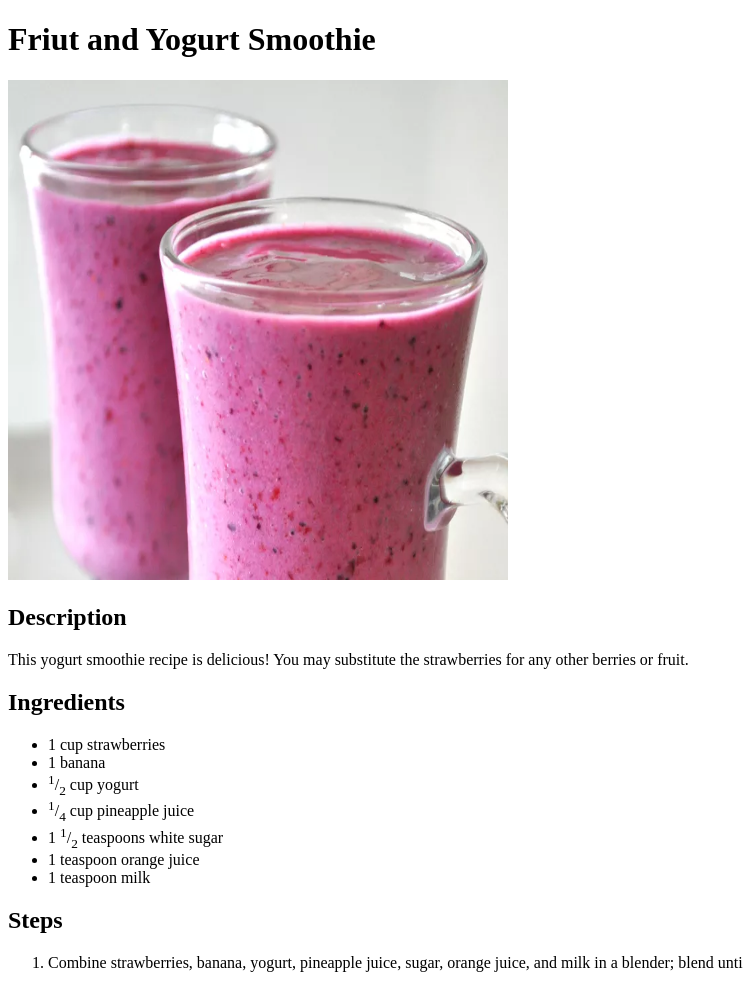
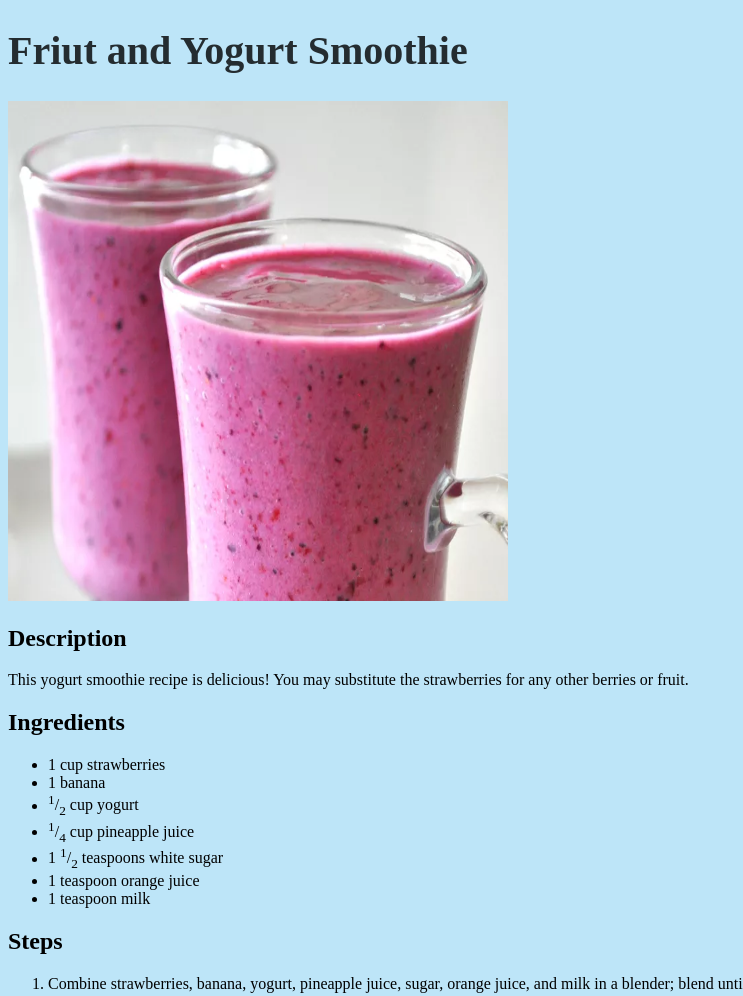
Before and after one commit to mehrit2003/odin-recipes, a plain HTML site: page recipes/fruit_and_yogurt_smoothie.html in a window 1280 px wide. Shown: the whole page, without its empty margins (0-743 px from the left). Drawn offline with Linux system fonts and the light colour scheme.

Commit message:
Added style.css , blue background-color for all pages

```diff
--- a/recipes/fruit_and_yogurt_smoothie.html
+++ b/recipes/fruit_and_yogurt_smoothie.html
@@ -5,6 +5,7 @@
     <meta http-equiv="X-UA-Compatible" content="IE=edge">
     <meta name="viewport" content="width=device-width, initial-scale=1.0">
     <title>Fruit and Yogurt Smoothie</title>
+    <link rel="stylesheet" href="../style.css">
 </head>
 <body>
     <!--Source:https://www.allrecipes.com/recipe/215189/fruit-and-yogurt-smoothie/ -->
--- /dev/null
+++ b/style.css
@@ -0,0 +1,7 @@
+h1 {
+    font-size: 40px;
+    color: rgba(0, 0, 0, 0.809);
+}
+body{
+    background-color: rgb(189, 229, 248);
+}
```
Also changed, not shown: index.html (+1 -0 lines), recipes/garlic_chicken_fried_rice.html (+1 -0 lines), recipes/shakshouka.html (+1 -0 lines), recipes/sweet_potato_breakfast.html (+1 -0 lines).
